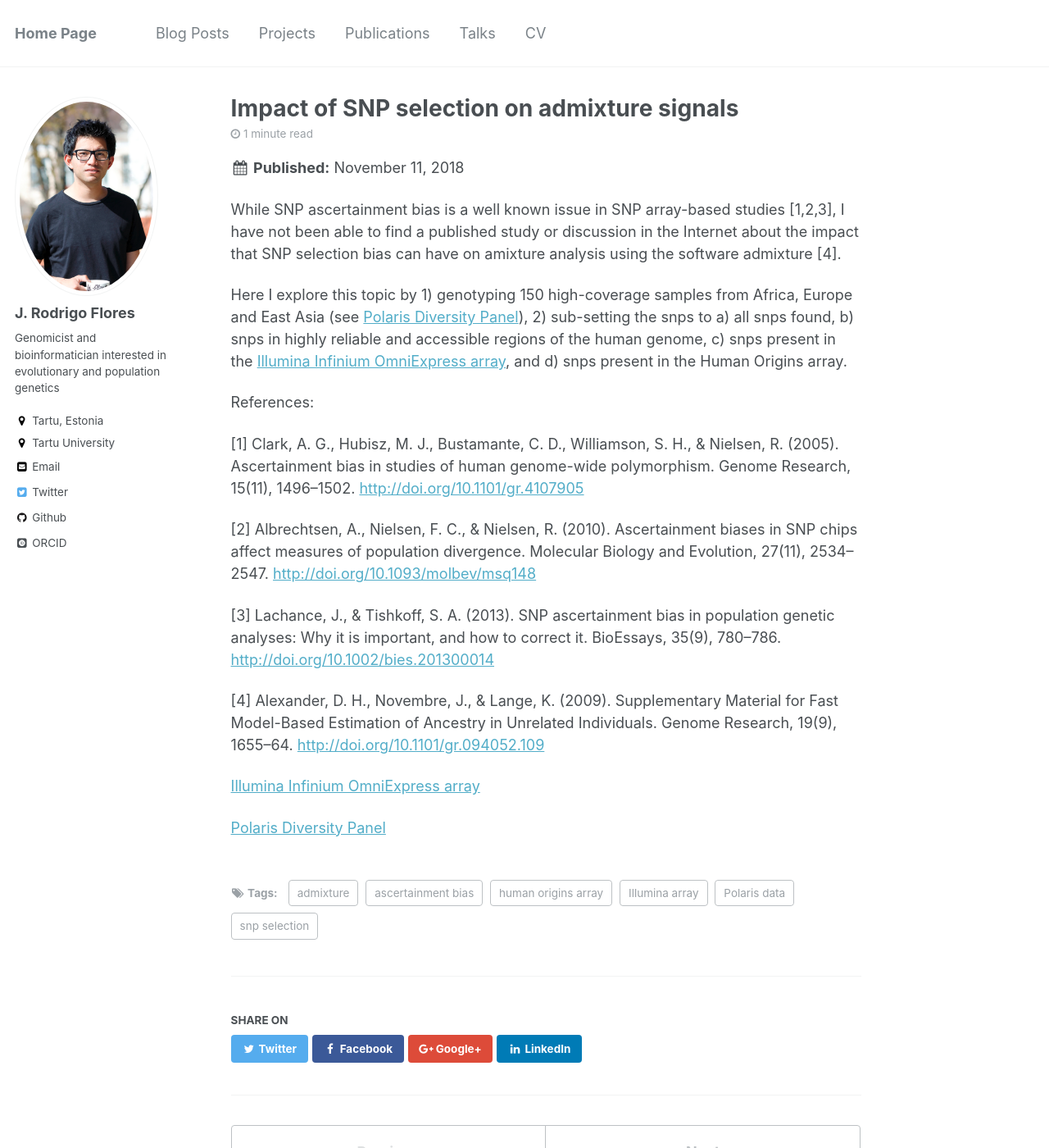
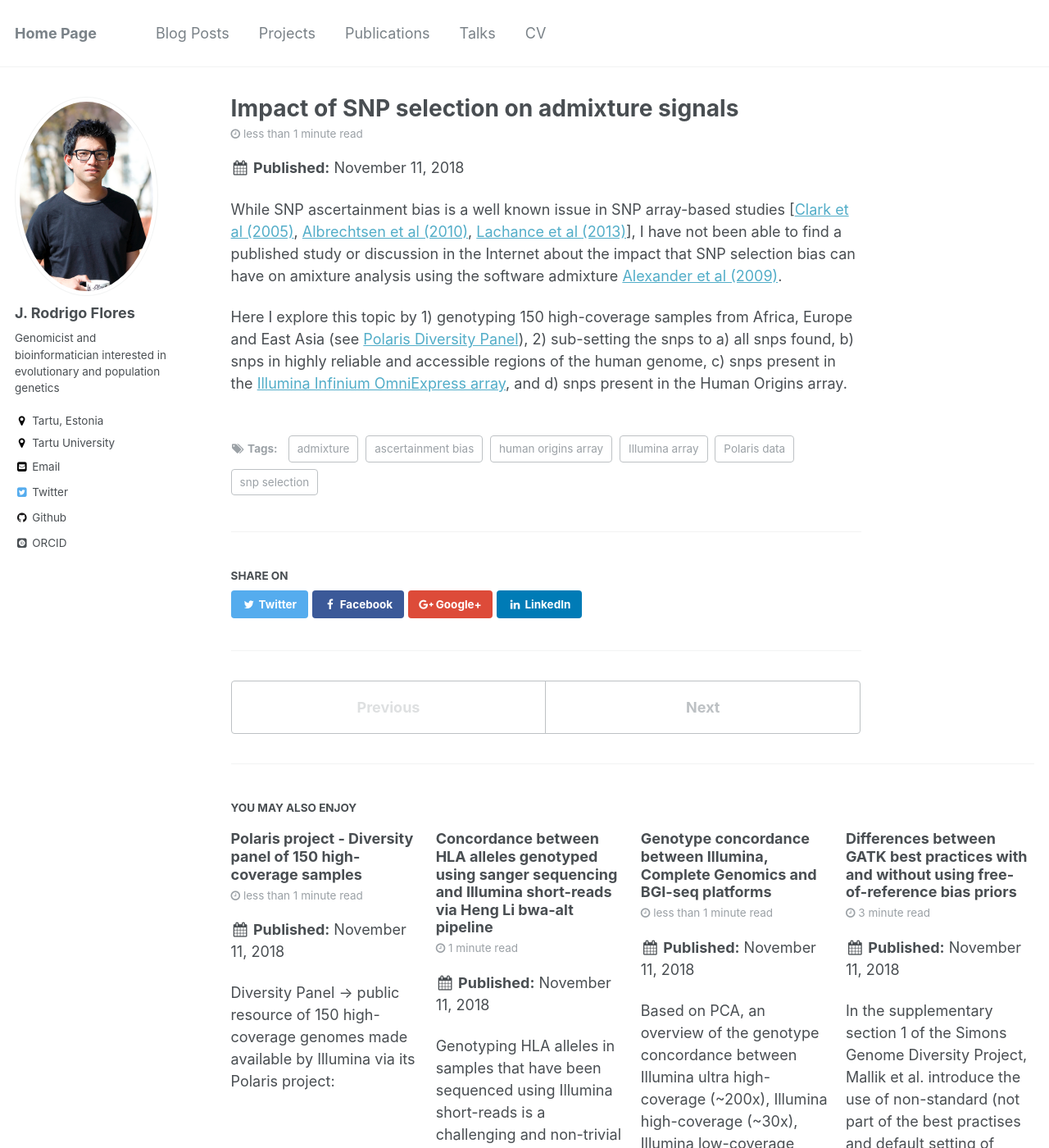
Before and after one commit to JRodrigoF/JRodrigoFlores.github.io, a Jekyll site: the page built from _posts/2018-01-11-Impact-of-SNPs-selection-on-admixture-signals.md, in a window 1280 px wide and 1400 px high. Shown: the whole window at 82% size. Built offline with Jekyll 4.4.1, drawn with Linux system fonts in a browser that asks for light colours; some web fonts are replaced.

Commit message:
Update 2018-01-11-Impact-of-SNPs-selection-on-admixture-signals.md

```diff
--- a/_posts/2018-01-11-Impact-of-SNPs-selection-on-admixture-signals.md
+++ b/_posts/2018-01-11-Impact-of-SNPs-selection-on-admixture-signals.md
@@ -11,21 +11,6 @@ tags:
   - Polaris data
 ---
 
-While SNP ascertainment bias is a well known issue in SNP array-based studies [1,2,3], I have not been able to find a published study or discussion in the Internet about the impact that SNP selection bias can have on amixture analysis using the software admixture [4].
+While SNP ascertainment bias is a well known issue in SNP array-based studies [[Clark et al (2005)](http://doi.org/10.1101/gr.4107905), [Albrechtsen et al (2010)](http://doi.org/10.1093/molbev/msq148), [Lachance et al (2013)](http://doi.org/10.1002/bies.201300014)], I have not been able to find a published study or discussion in the Internet about the impact that SNP selection bias can have on amixture analysis using the software admixture [Alexander et al (2009)](http://doi.org/10.1101/gr.094052.109).
 
 Here I explore this topic by 1) genotyping 150 high-coverage samples from Africa, Europe and East Asia (see [Polaris Diversity Panel](https://jrodrigoflores.com/posts/2018/11/Polaris-project-diversity-panel)), 2) sub-setting the snps to a) all snps found, b) snps in highly reliable and accessible regions of the human genome, c) snps present in the [Illumina Infinium OmniExpress array](https://www.illumina.com/products/by-type/microarray-kits/infinium-omni-express.html), and d) snps present in the Human Origins array.
-
-References:
-
-[1] Clark, A. G., Hubisz, M. J., Bustamante, C. D., Williamson, S. H., & Nielsen, R. (2005). Ascertainment bias in studies of human genome-wide polymorphism. Genome Research, 15(11), 1496–1502. [http://doi.org/10.1101/gr.4107905](http://doi.org/10.1101/gr.4107905)
-
-[2] Albrechtsen, A., Nielsen, F. C., & Nielsen, R. (2010). Ascertainment biases in SNP chips affect measures of population divergence. Molecular Biology and Evolution, 27(11), 2534–2547. [http://doi.org/10.1093/molbev/msq148](http://doi.org/10.1093/molbev/msq148)
-
-[3] Lachance, J., & Tishkoff, S. A. (2013). SNP ascertainment bias in population genetic analyses: Why it is important, and how to correct it. BioEssays, 35(9), 780–786. [http://doi.org/10.1002/bies.201300014](http://doi.org/10.1002/bies.201300014)
-
-[4] Alexander, D. H., Novembre, J., & Lange, K. (2009). Supplementary Material for Fast Model-Based Estimation of Ancestry in Unrelated Individuals. Genome Research, 19(9), 1655–64. [http://doi.org/10.1101/gr.094052.109](http://doi.org/10.1101/gr.094052.109
-)
-
-[Illumina Infinium OmniExpress array](https://www.illumina.com/products/by-type/microarray-kits/infinium-omni-express.html)
-
-[Polaris Diversity Panel](https://jrodrigoflores.com/posts/2018/11/Polaris-project-diversity-panel/)
```
